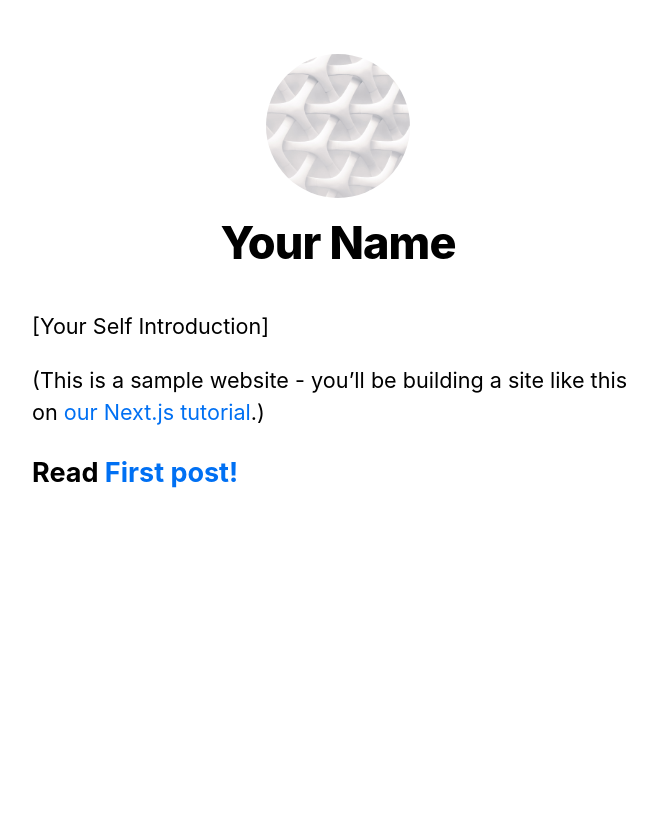
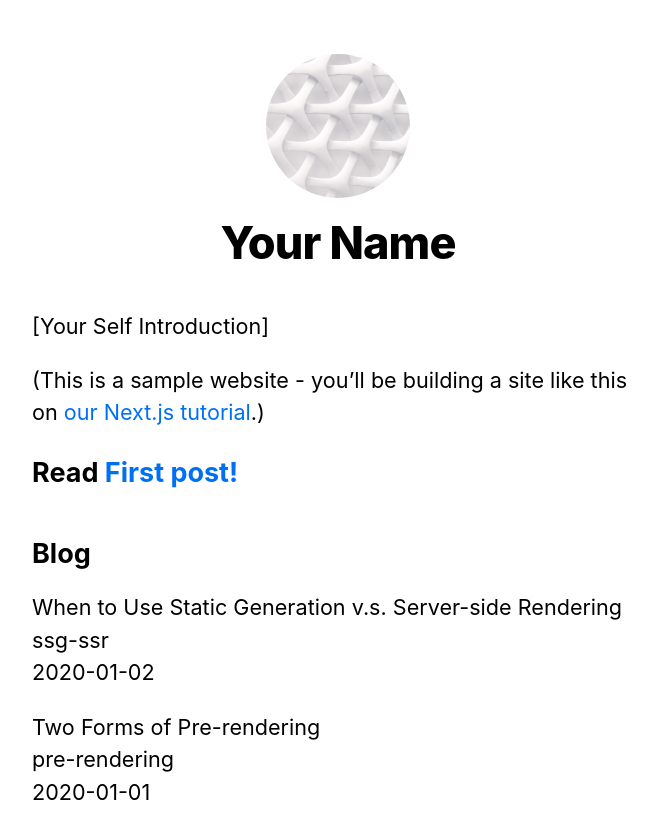
Before and after one commit to infinite-it/nextjs-blog, a Next.js app: page / in a window 1280 px wide. Shown: the top 838 px of the page, without its empty margins (302-959 px from the left). Before the commit the page ends 800 px from the top, so only its background shows below. Built offline with nearby package versions, Linux system fonts and the light colour scheme.

Commit message:
Implement getStaticProps

```diff
--- /dev/null
+++ b/lib/posts.js
@@ -0,0 +1,36 @@
+import fs from 'fs'
+import path from 'path'
+import matter from 'gray-matter'
+
+const postsDirectory = path.join(process.cwd(), 'posts');
+
+export const getSortedPostsData = () => {
+    let fileNames = fs.readdirSync(postsDirectory);
+    const allPostsData = fileNames.map(fileName => {
+        // Remove ".md" from file name to get id
+        const id = fileName.replace(/\.md$/, '')
+
+        // Read markdown file as string
+        const fullPath = path.join(postsDirectory, fileName)
+        const fileContents = fs.readFileSync(fullPath, 'utf8')
+
+        // Use gray-matter to parse the post metadata section
+        const matterResult = matter(fileContents)
+
+        // Combine the data with the id
+        return {
+            id,
+            ...matterResult.data
+        }
+    })
+    // Sort posts by date
+    return allPostsData.sort(({date: a}, {date: b}) => {
+        if (a < b) {
+            return 1
+        } else if (a > b) {
+            return -1
+        } else {
+            return 0
+        }
+    })
+}
--- a/package.json
+++ b/package.json
@@ -6,6 +6,7 @@
     "start": "next start"
   },
   "dependencies": {
+    "gray-matter": "^4.0.3",
     "next": "latest",
     "react": "17.0.2",
     "react-dom": "17.0.2"
--- a/pages/index.js
+++ b/pages/index.js
@@ -2,8 +2,19 @@
 import Layout, {siteTitle} from '../components/layout'
 import utilStyles from '../styles/utils.module.css'
 import Link from "next/link";
+import {getSortedPostsData} from '../lib/posts'
 
-export default function Home() {
+export async function getStaticProps() {
+    const allPostsData = getSortedPostsData()
+    return {
+        props: {
+            allPostsData
+        }
+    }
+}
+
+export default function Home({allPostsData}) {
+    console.log(allPostsData)
     return (
         <Layout home>
             <Head>
@@ -24,6 +35,20 @@
                     </Link>
                 </h1>
             </section>
+            <section className={`${utilStyles.headingMd} ${utilStyles.padding1px}`}>
+                <h2 className={utilStyles.headingLg}>Blog</h2>
+                <ul className={utilStyles.list}>
+                    {allPostsData.map(({id, date, title}) => (
+                        <li className={utilStyles.listItem} key={id}>
+                            {title}
+                            <br/>
+                            {id}
+                            <br/>
+                            {date}
+                        </li>
+                    ))}
+                </ul>
+            </section>
         </Layout>
     )
 }
```
Also changed, not shown: 1 other file (tests, documents, lock files or other folders).
